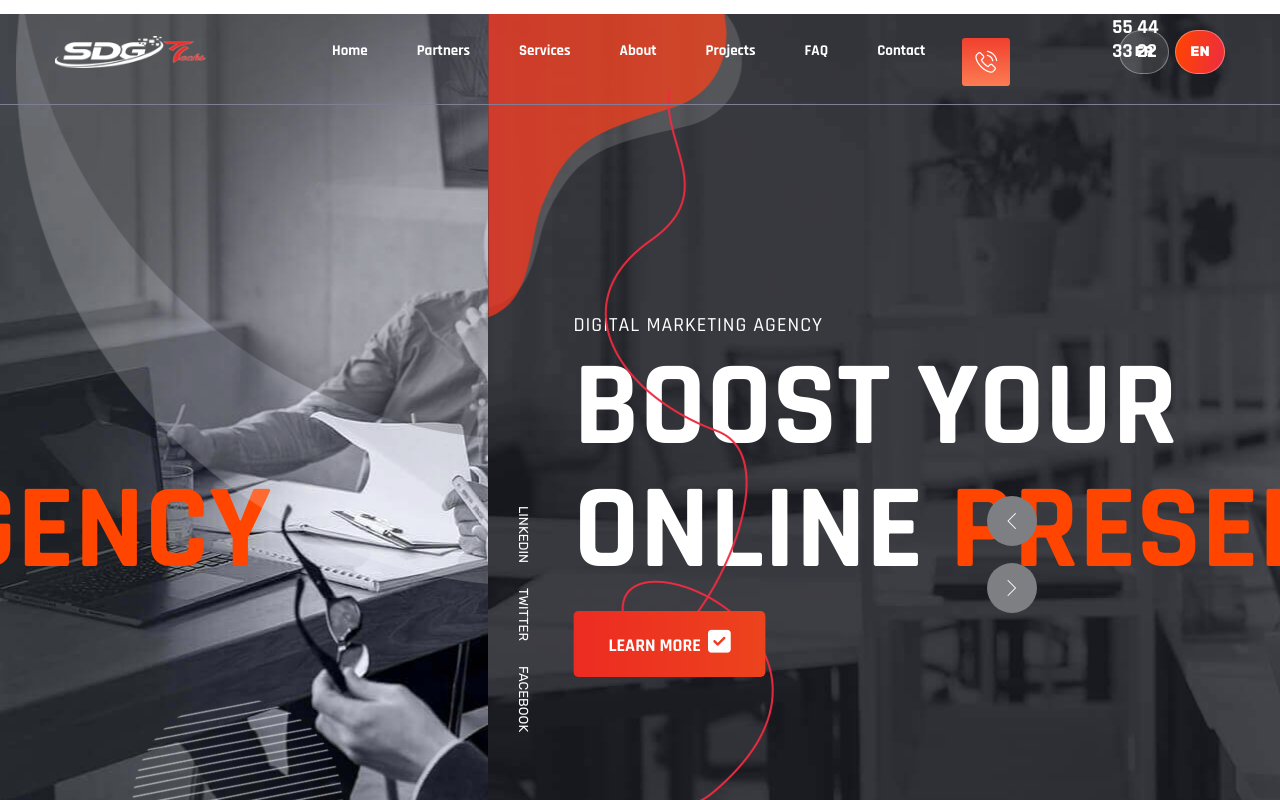
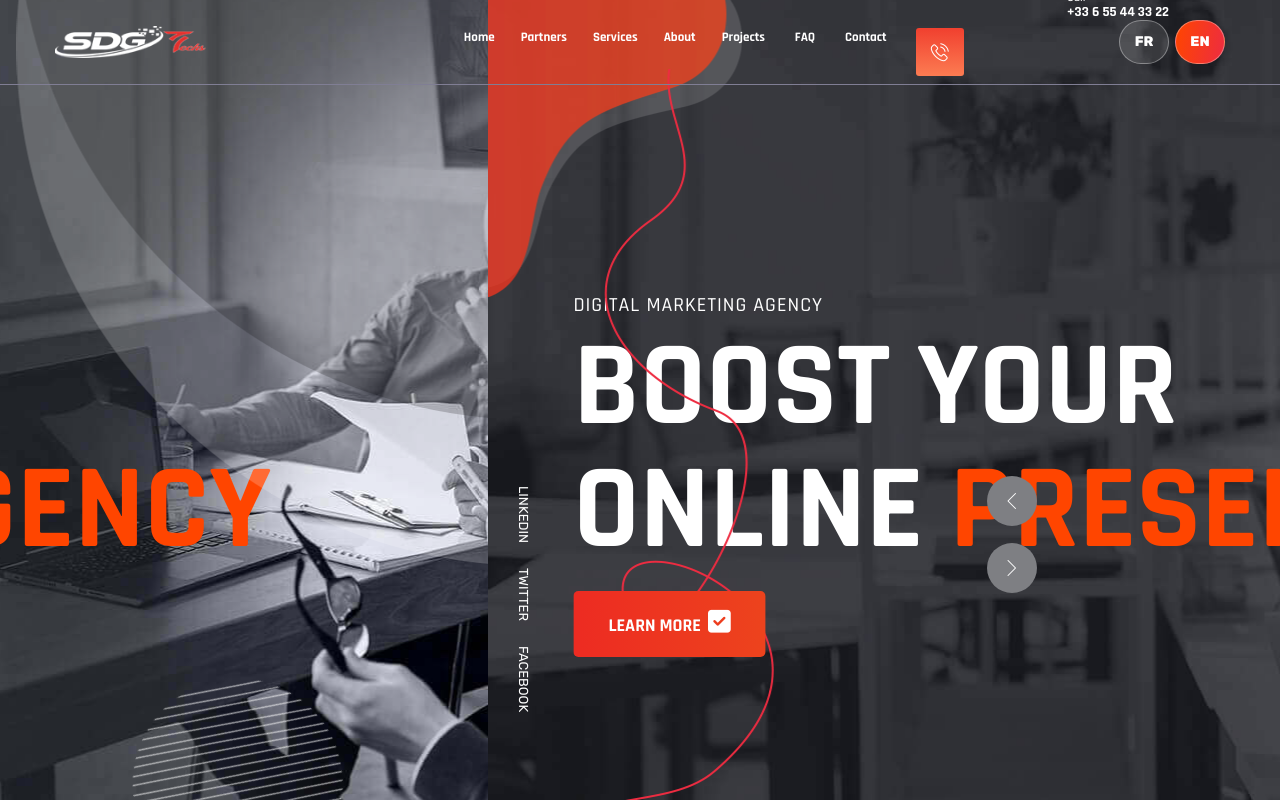
Before and after one commit to Zelyanne/digitaltechs-main, a React (Vite) app: page / in a window 1280 px wide. Shown: the top 800 px of the page. Built offline with nearby package versions, Linux system fonts and the light colour scheme.

Commit message:
Fix header - better desktop spacing, improve pricing grid layout

```diff
--- a/src/assets/css/responsive.css
+++ b/src/assets/css/responsive.css
@@ -433,53 +433,74 @@ a:focus, button:focus {
     display: flex !important;
     align-items: center !important;
     justify-content: flex-end !important;
-    gap: 15px !important;
+    gap: 8px !important;
     width: auto !important;
   }
 
-  .nav_scroll {
+  .header-button {
     display: flex !important;
-    align-items: center !important;
-    gap: 5px !important;
-    list-style: none;
-    margin: 0;
-    padding: 0;
+    align-items: center;
+    margin-left: 12px;
   }
 
-  .nav_scroll li {
-    margin: 0 3px;
-  }
-
-  .nav_scroll li a {
-    padding: 10px 15px !important;
-    font-size: 15px !important;
-    font-weight: 600 !important;
-    text-decoration: none;
-    white-space: nowrap;
-  }
-
-  .header-button {
-    margin-left: 15px;
+  .header-button i {
+    font-size: 18px;
   }
 
   .slider-button-text {
-    margin-left: 12px;
+    margin-left: 8px;
     text-align: left;
   }
 
   .slider-button-text p {
-    font-size: 12px;
+    font-size: 10px;
     margin: 0;
+    line-height: 1.2;
   }
 
   .slider-button-text h2 {
-    font-size: 15px;
+    font-size: 13px;
     font-weight: 700;
     margin: 0;
+    line-height: 1.2;
   }
 
   .sdg-language-switcher {
-    margin-left: 15px;
+    display: flex !important;
+    align-items: center;
+    margin-left: 12px;
+  }
+
+  .sdg-language-switcher button {
+    padding: 6px 10px;
+    font-size: 12px;
+    min-width: 40px;
+    min-height: 36px;
+  }
+
+  /* Pricing packs grid */
+  .pricing-area .row:has(.pricing-card) {
+    display: grid !important;
+    grid-template-columns: repeat(3, 1fr) !important;
+    gap: 24px !important;
+  }
+
+  .pricing-area .row:has(.pricing-card) > div {
+    flex: none !important;
+    width: 100% !important;
+    max-width: 100% !important;
+  }
+
+  @media (max-width: 1024px) {
+    .pricing-area .row:has(.pricing-card) {
+      grid-template-columns: repeat(2, 1fr) !important;
+    }
+  }
+
+  @media (max-width: 768px) {
+    .pricing-area .row:has(.pricing-card) {
+      grid-template-columns: 1fr !important;
+    }
   }
 }
 
--- a/src/components/Header.tsx
+++ b/src/components/Header.tsx
@@ -38,8 +38,7 @@ export default function Header() {
   const [mobileMenuOpen, setMobileMenuOpen] = useState(false);
   const c = COPY[language];
 
-  const headerClass = "techno_nav_manu style-two";
-  const desktopNavLinkStyle = { margin: "30px 4px" };
+  const desktopNavLinkStyle = { margin: "20px 3px", padding: "8px 8px", fontSize: "13px" };
 
   const langButtonStyle = (active: boolean) =>
     ({
@@ -83,7 +82,7 @@ export default function Header() {
             </div>
             <div className="col-lg-9">
               <nav className="techno_menu text-center">
-                <ul className="nav_scroll">
+                <ul className="nav_scroll" style={{ display: "flex", alignItems: "center", gap: "4px", listStyle: "none", margin: 0, padding: 0 }}>
                   <li>
                     <a href="#home" style={desktopNavLinkStyle}>{c.nav.home}</a>
                   </li>
@@ -102,12 +101,12 @@ export default function Header() {
                   </li>
                   <li><a href="#contact" style={desktopNavLinkStyle}>{c.nav.contact}</a></li>
                 </ul>
-                <div className="header-button">
-                  <i className="flaticon-phone-call" />
+                <div className="header-button" style={{ marginLeft: 10 }}>
+                  <i className="flaticon-phone-call" style={{ fontSize: 18 }} />
                 </div>
-                <div className="slider-button-text">
-                  <p>{c.callLabel}</p>
-                  <h2>+33 6 55 44 33 22</h2>
+                <div className="slider-button-text" style={{ marginLeft: 8, textAlign: "left" }}>
+                  <p style={{ fontSize: 11, margin: 0 }}>{c.callLabel}</p>
+                  <h2 style={{ fontSize: 14, fontWeight: 700, margin: 0 }}>+33 6 55 44 33 22</h2>
                 </div>
                 <div
                   className="sdg-language-switcher"
```
